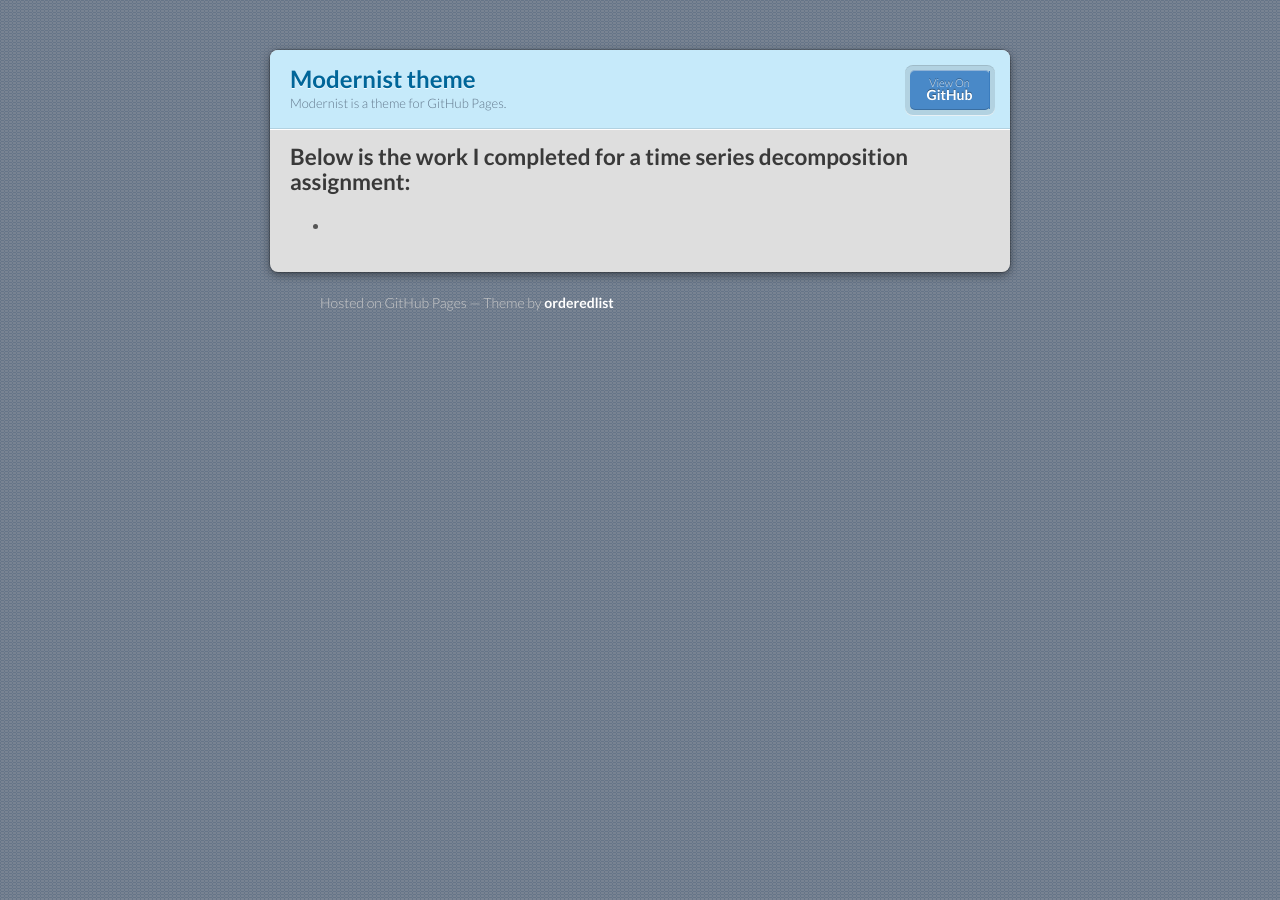
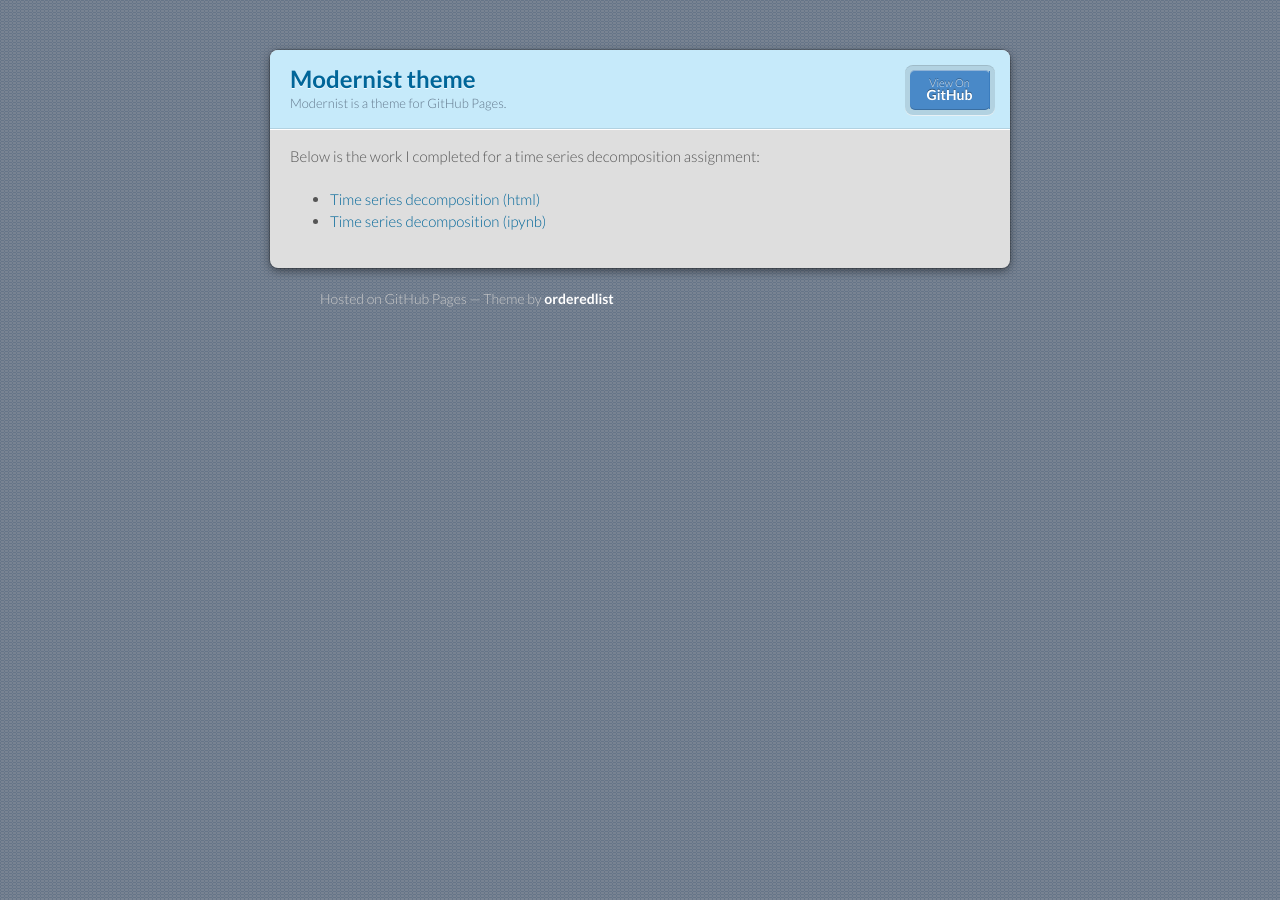
Before and after one commit to arjunvenkat510/arjunvenkat510.github.io, a Jekyll site: the page built from timeseries/index.md, in a window 1280 px wide. Built offline with Jekyll 4.4.1, drawn with Linux system fonts in a browser that asks for light colours; our own code applies the rules of GitHub Pages for plain Markdown files.

Commit message:
Update index.md

```diff
--- a/timeseries/index.md
+++ b/timeseries/index.md
@@ -4,5 +4,5 @@ description: Content on time series
 ---
 
 Below is the work I completed for a time series decomposition assignment:
--
--
+- [Time series decomposition (html)](M3_Time Series Decomposition Assignment.html)
+- [Time series decomposition (ipynb)](M3_Time Series Decomposition Assignment.ipynb)
```
